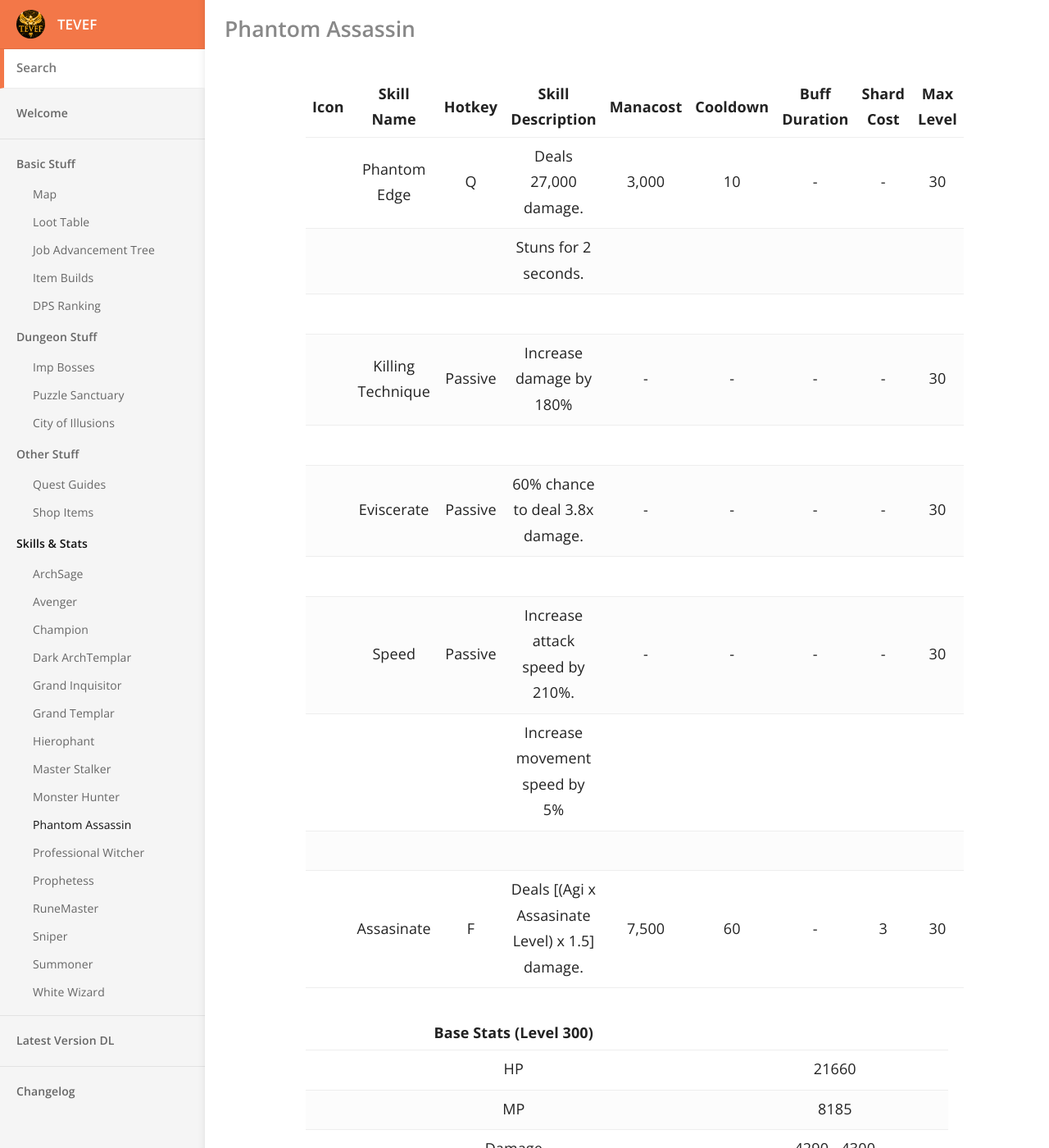
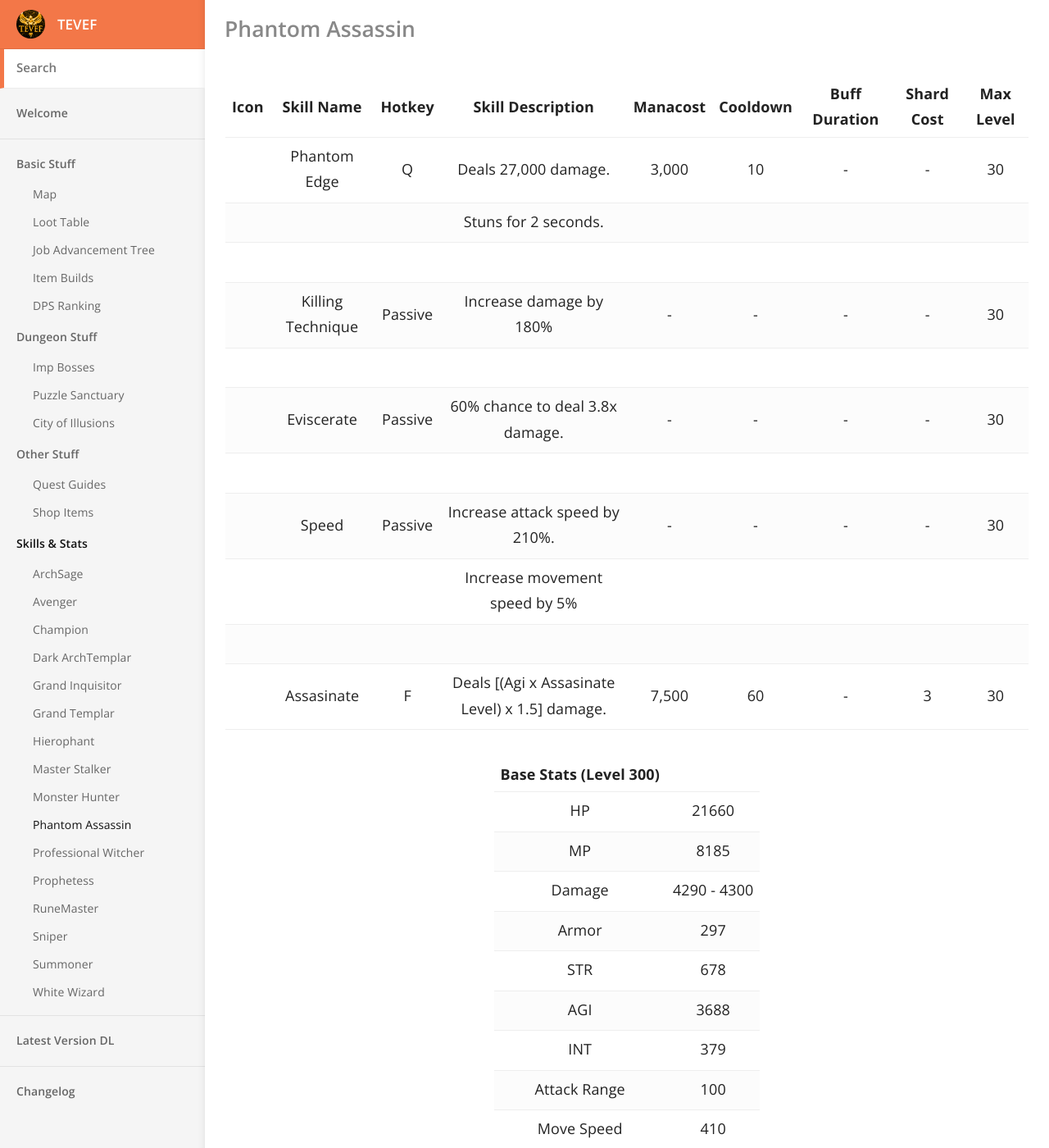
Before and after one commit to seeyaa32/tevef-guide, a Jekyll site: the page built from _docs/phantom-assassin.md, in a window 1280 px wide and 1400 px high. Shown: the whole window at 82% size. Built offline with Jekyll 4.4.1, drawn with Linux system fonts in a browser that asks for light colours.

Commit message:
Update _tables.scss

```diff
--- a/_sass/_tables.scss
+++ b/_sass/_tables.scss
@@ -1,7 +1,6 @@
 table {
-	width:80%;
-        margin-left:10%;
-        margin-right:10%;
+        margin-left:auto;
+        margin-right:auto;
 	margin-bottom: 1.75em;
 }
 
```
